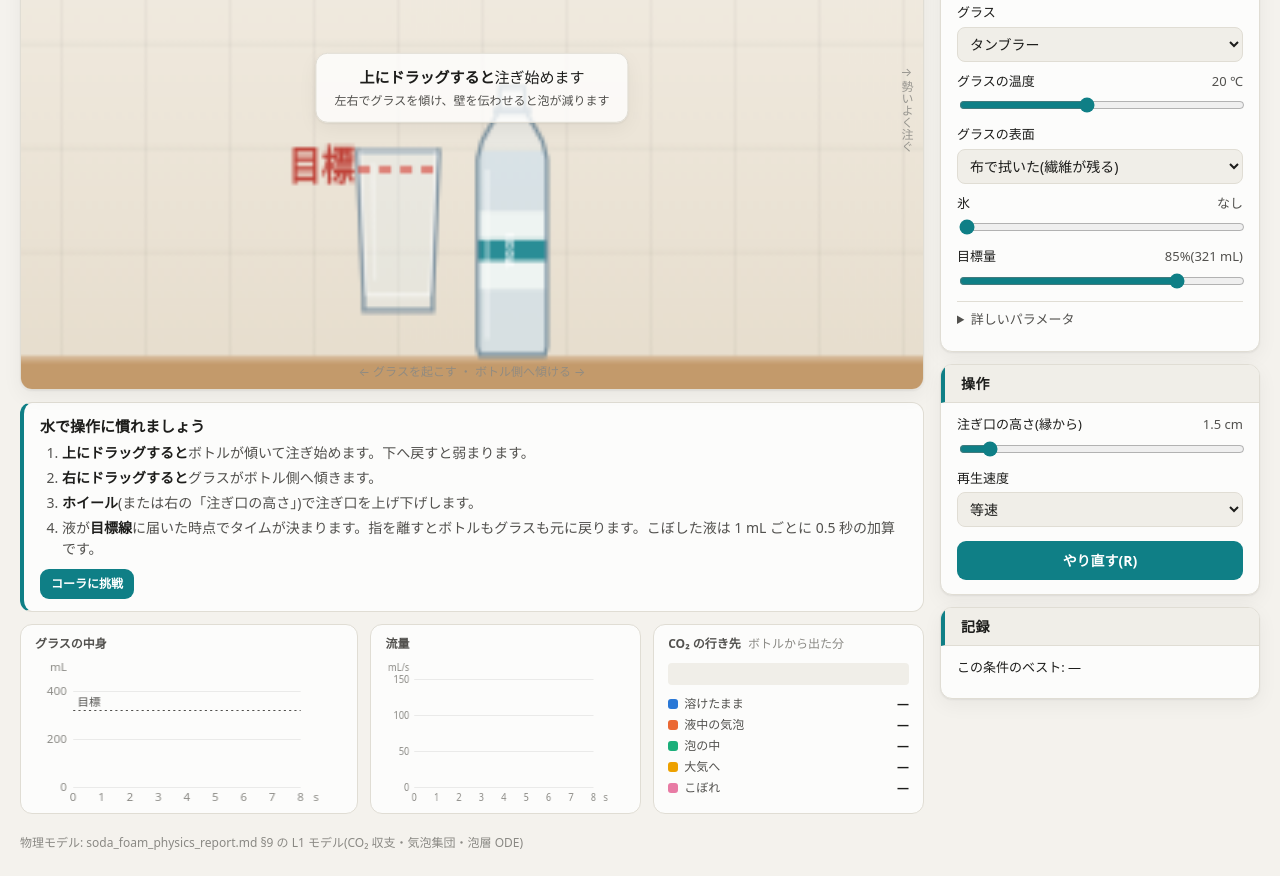
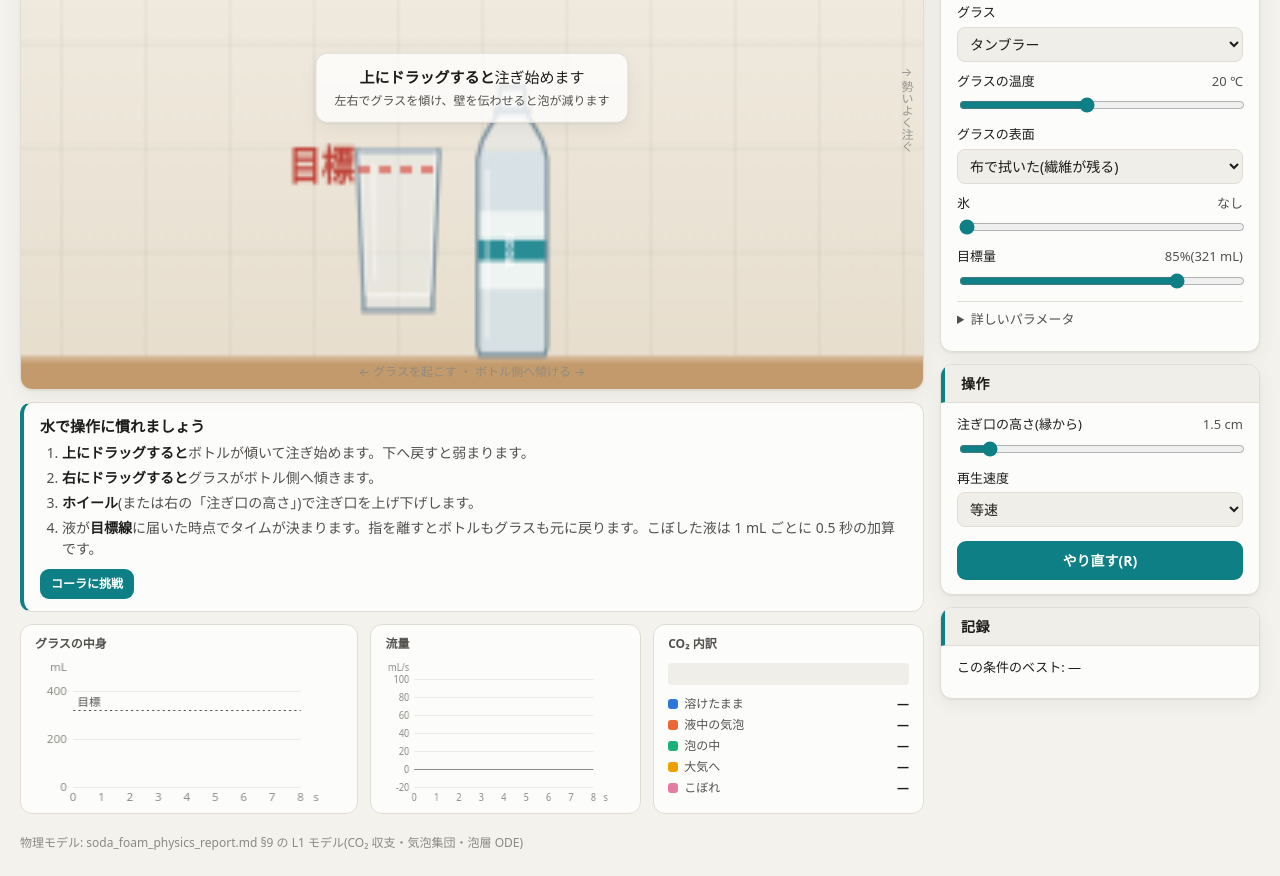
Before and after one commit to atsuhiron/soda-server, a website with bundled scripts: page index.html in a window 1280 px wide. Shown: the part 252-1128 px from the top of the page. Built offline with nearby package versions, Linux system fonts and the light colour scheme.

Commit message:
流量グラフに泡の増減を追加し、CO₂ 内訳の見出しを整理
注ぎ方と泡の関係をグラフで追えるよう、グラスの中の泡の体積が 1 秒あたり
どれだけ増減したかを流量グラフに重ねた。泡は壊れたり縁からあふれたり
すると減るので負の値になる。

- Game の記録に foamRate(泡の体積の増減 [m³/s])を追加。0.05 秒ごとの
  差分はぎざつくので、半分ずつ追従させてならしている
- 流量グラフの縦軸は最初 -20〜100 mL/s(20 刻み)。はみ出したら、
  1・2・5 × 10ⁿ の間隔のうち区間が 7 つ以内に収まる一番細かいもので、
  両端が目盛りに乗るように広げる。負の値があるときは 0 の線を濃くする
- ツールチップと右端のラベルに「泡の増減」を追加
- 「CO₂ の行き先(ボトルから出た分)」の見出しを「CO₂ 内訳」にし、
  使わなくなった .unit のスタイルを削除

Co-Authored-By: Claude Opus 5.5 <noreply@anthropic.com>

```diff
--- a/css/style.css
+++ b/css/style.css
@@ -453,11 +453,6 @@ body {
   color: var(--text-secondary);
   margin: 0 0 4px 4px;
 }
-.chart .unit {
-  font-weight: 400;
-  color: var(--text-muted);
-  margin-left: 4px;
-}
 .chart canvas {
   display: block;
   width: 100%;
--- a/index.html
+++ b/index.html
@@ -104,7 +104,7 @@
             <canvas id="chartFlow"></canvas>
           </figure>
           <figure class="chart budget">
-            <figcaption>CO₂ の行き先 <span class="unit">ボトルから出た分</span></figcaption>
+            <figcaption>CO₂ 内訳</figcaption>
             <div class="budget-bar" id="budgetBar"></div>
             <ul class="budget-legend" id="budgetLegend"></ul>
           </figure>
--- a/js/charts.js
+++ b/js/charts.js
@@ -17,11 +17,24 @@
     return (m < 1.5 ? 1 : m < 3.5 ? 2 : m < 7.5 ? 5 : 10) * p;
   }
 
+  // lo〜hi を含み、両端がちょうど目盛りに乗る範囲と目盛り間隔。
+  // 1・2・5 × 10ⁿ の間隔のうち、目盛りの区間が maxDiv 個以下に収まる一番細かいものを選ぶ
+  function niceRange(lo, hi, maxDiv) {
+    for (let p = 1; ; p *= 10) {
+      for (const m of [1, 2, 5]) {
+        const step = m * p;
+        const a = Math.floor(lo / step + 1e-9) * step;
+        const b = Math.ceil(hi / step - 1e-9) * step;
+        if ((b - a) / step <= maxDiv + 1e-9) return [a, b, step];
+      }
+    }
+  }
+
   class LineChart {
     constructor(canvas, opts) {
       this.canvas = canvas;
       this.ctx = canvas.getContext('2d');
-      this.opts = opts; // { series: [{key, label, color, area}], refs: [{key, label, dash}], yMax, unit(縦軸の単位) }
+      this.opts = opts; // { series: [{key, label, color, area}], refs: [{key, label, dash}], yMin(省略時 0), yMax, yStep(縦軸の目盛り間隔。省略時は自動), unit(縦軸の単位) }
       this.hoverT = null;
     }
     resize() {
@@ -44,7 +57,8 @@
       return this.box.x0 + ((this.box.x1 - this.box.x0) * t) / this.tMax;
     }
     ty(v) {
-      return this.box.y1 - ((this.box.y1 - this.box.y0) * v) / this.opts.yMax;
+      const lo = this.opts.yMin || 0;
+      return this.box.y1 - ((this.box.y1 - this.box.y0) * (v - lo)) / (this.opts.yMax - lo);
     }
     draw(hist, tMax, colors) {
       const c = this.ctx;
@@ -60,9 +74,12 @@
       c.lineWidth = 1;
       c.textAlign = 'right';
       c.textBaseline = 'middle';
-      const ys = niceStep(o.yMax, 3);
-      for (let v = 0; v <= o.yMax + 1e-9; v += ys) {
+      const lo = o.yMin || 0;
+      const ys = o.yStep || niceStep(o.yMax - lo, 3);
+      for (let v = Math.ceil(lo / ys - 1e-9) * ys; v <= o.yMax + 1e-9; v += ys) {
         const y = Math.round(this.ty(v)) + 0.5;
+        // 負の値があるときは 0 の線を少し濃くして、増減の境目をわかりやすくする
+        c.strokeStyle = lo < 0 && Math.abs(v) < 1e-9 ? colors.muted : colors.grid;
         c.beginPath();
         c.moveTo(b.x0, y);
         c.lineTo(b.x1, y);
@@ -183,6 +200,11 @@
     return Math.abs(hist[lo].t - t) < Math.abs(hist[hi].t - t) ? hist[lo] : hist[hi];
   }
 
+  // 流量グラフの縦軸の初期範囲 [mL/s]。泡は壊れると減るので負の側も最初から見せる。
+  // はみ出したら、両端が目盛りに乗るように広げる
+  const FLOW_MIN = -20;
+  const FLOW_MAX = 100;
+
   class HistoryCharts {
     constructor(volCanvas, flowCanvas, tooltip) {
       const ml = (k) => (h) => h[k] * 1e6;
@@ -196,9 +218,14 @@
         unit: 'mL',
       });
       this.flow = new LineChart(flowCanvas, {
-        series: [{ key: 'q', label: '流量', color: 's3', area: true, get: ml('q') }],
+        series: [
+          { key: 'q', label: '流量', color: 's3', area: true, get: ml('q') },
+          { key: 'foamRate', label: '泡の増減', color: 's2', get: ml('foamRate') },
+        ],
         refs: [],
-        yMax: 150,
+        yMin: FLOW_MIN,
+        yMax: FLOW_MAX,
+        yStep: 20,
         unit: 'mL/s',
       });
       this.tooltip = tooltip;
@@ -244,6 +271,7 @@
         `<div><span class="key s2"></span>液体+泡 <b>${(h.total * 1e6).toFixed(0)} mL</b></div>` +
         `<div><span class="key ref"></span>縁まで <b>${(h.cap * 1e6).toFixed(0)} mL</b></div>` +
         `<div><span class="key s3"></span>流量 <b>${(h.q * 1e6).toFixed(0)} mL/s</b></div>` +
+        `<div><span class="key s2"></span>泡の増減 <b>${h.foamRate >= 0 ? '+' : '−'}${Math.abs(h.foamRate * 1e6).toFixed(0)} mL/s</b></div>` +
         `<div>こぼれ <b>${(h.spill * 1e6).toFixed(1)} mL</b></div>`;
       tip.hidden = false;
       const host = tip.offsetParent || document.body;
@@ -278,6 +306,14 @@
       c.textBaseline = 'bottom';
       c.font = '11px system-ui, sans-serif';
       c.fillText('目標', this.vol.box.x0 + 4, y - 2);
+      let lo = 0;
+      let hi = 0;
+      for (const h of hist) {
+        lo = Math.min(lo, h.q, h.foamRate);
+        hi = Math.max(hi, h.q, h.foamRate);
+      }
+      const fo = this.flow.opts;
+      [fo.yMin, fo.yMax, fo.yStep] = niceRange(Math.min(FLOW_MIN, lo * 1e6), Math.max(FLOW_MAX, hi * 1e6), 7);
       this.flow.draw(hist, tMax, colors);
     }
   }
--- a/js/physics.js
+++ b/js/physics.js
@@ -1642,6 +1642,8 @@
       this.result = null;
       this.history = [];
       this.histClock = 0;
+      this.foamPrev = 0; // 前回記録したときの泡の体積 [m³]
+      this.foamRate = 0; // 泡の体積の増減 [m³/s](ならした値)
       this.acc = 0;
       this.foamMax = 0;
       this.vfClock = 0;
@@ -1701,12 +1703,17 @@
       // 記録グラフは注ぎ始めから結果が出た 2 秒後まで
       const recording = this.state !== 'ready' && (this.afterTime || 0) < 2;
       if (recording && this.histClock >= 0.05 && this.history.length < 2400) {
+        const V1 = sim.VL + sim.Vhold + sim.Vice;
+        // 泡の体積の増減。壊れたり縁からあふれたりすると負になる。間隔ごとの差分はぎざつくので軽くならす
+        const foamV = sim.foamVolume();
+        this.foamRate += 0.5 * ((foamV - this.foamPrev) / this.histClock - this.foamRate);
+        this.foamPrev = foamV;
         this.histClock = 0;
-        const V1 = sim.VL + sim.Vhold + sim.Vice;
         this.history.push({
           t: this.clock,
           liquid: sim.VL,
-          total: V1 + sim.foamVolume(),
+          total: V1 + foamV,
+          foamRate: this.foamRate,
           cap: sim.Vrim,
           q: sim.Q,
           spill: sim.spilledLiquid,
```
Also changed, not shown: CHANGELOG.md, README.md.
